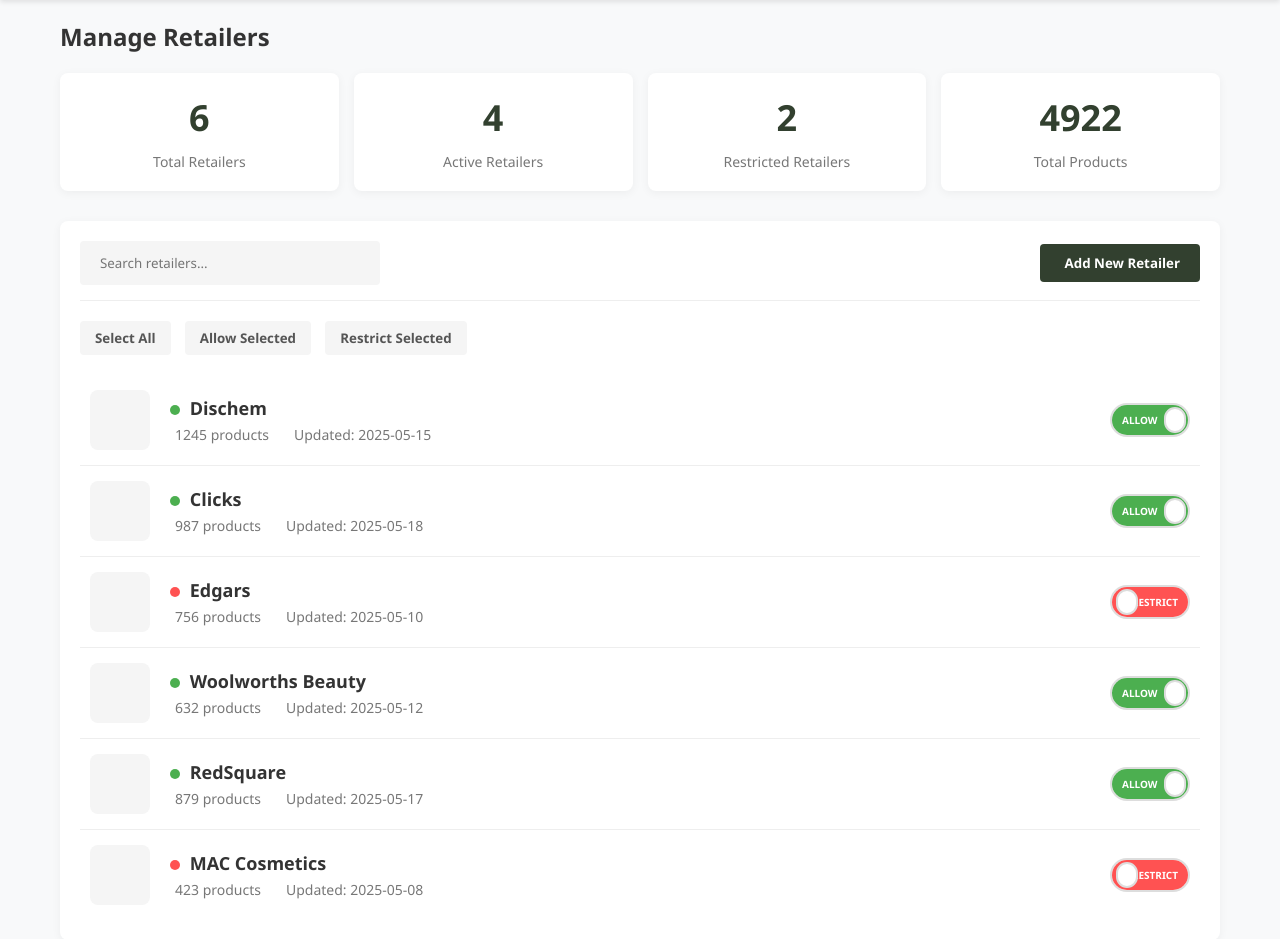
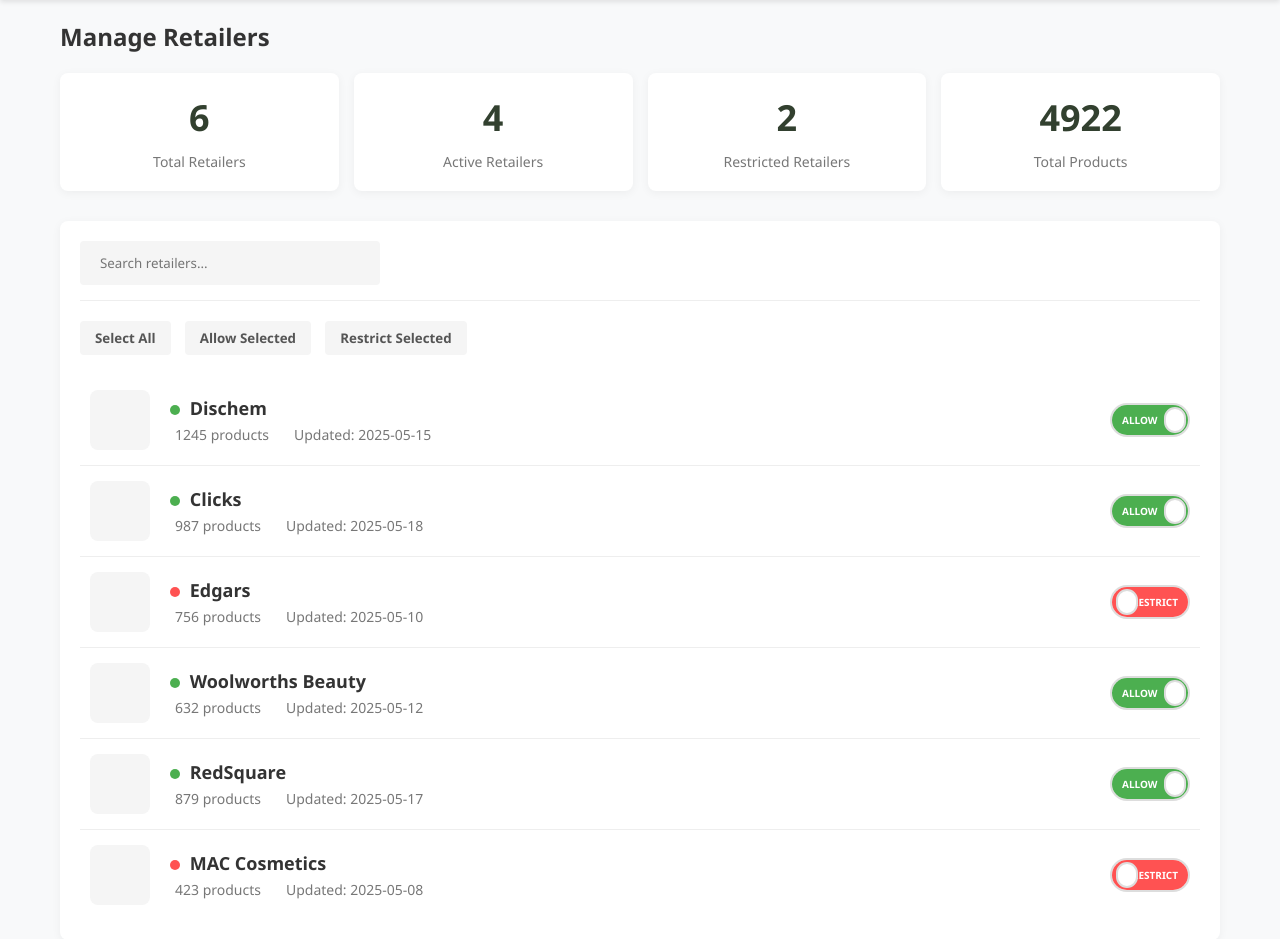
Before and after one commit to GabrielaBerimbau/SQL-Squad, a PHP site: page /adminView.php in a window 1280 px wide. Shown: the part 71-1010 px from the top of the page. Run offline with PHP 8.4, Linux system fonts and the light colour scheme; some web fonts are replaced.

Commit message:
removed "add retailer"

```diff
--- a/COS221/adminView.php
+++ b/COS221/adminView.php
@@ -109,9 +109,6 @@ $retailers = [
                     <i class="fas fa-search"></i>
                     <input type="text" placeholder="Search retailers...">
                 </div>
-                <button class="add-retailer-btn">
-                    <i class="fas fa-plus"></i> Add New Retailer
-                </button>
             </div>
 
             <div class="bulk-actions">
```
